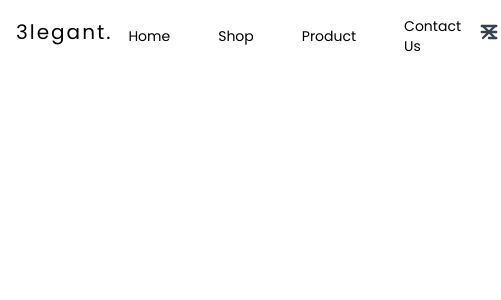
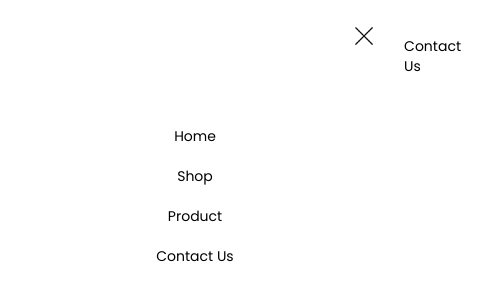
Before and after one commit to Shahwaiz24/React-Blog-Project, a React (Vite) app: page / in a window 390 px wide. Both pictures are taken after a click on the button 362 px from the left and 14 px from the top of the page. Shown: the top 300 px of the page, 501 px wide, since content can reach past the window. Built offline with nearby package versions, Linux system fonts and the light colour scheme.

Commit message:
Navbar Completed just 1 or 2 things left

```diff
--- a/src/component/Header/header-component.jsx
+++ b/src/component/Header/header-component.jsx
@@ -1,24 +1,25 @@
 import React, { useState } from "react";
 import { Link, useLocation } from "react-router-dom";
-
-import { searchIcon, shoppingBag, userCircle } from './index';
+import { mobileIcon, closeIcon,searchIcon,userCircle,shoppingBag } from './index';  // Make sure your icons are correctly imported
 
 export default function HeaderComponent() {
     const [open, setOpen] = useState(false);
-    const location = useLocation(); // To get the current path
+    const location = useLocation();
 
-    // Function to check if the link is active
+    const [isMobile, setMobile] = useState(false);
+
     const isActive = (path) => {
         return location.pathname === path ? 'text-customNavGreen' : 'hover:text-customNavGreen';
     };
+    const isInMobile = () => {
+        setMobile(true)
+    }
 
     return (
         <div className="min-h-screen">
             <div className="antialiased bg-gray-100">
                 <div className="w-full text-gray-700 bg-white">
-                    {/* This flex container will keep the layout in row for all screen sizes */}
-                    <div className="flex justify-between items-center max-w-screen-xl px-4 mx-auto md:items-center md:justify-between md:flex-row md:px-6 lg:px-8">
-
+                    <div className={`flex justify-between items-center max-w-screen-xl px-4 mx-auto md:items-center md:justify-between md:flex-row md:px-6 lg:px-8 pt-5`}>
                         {/* Left section - 3legant text */}
                         <div className="flex items-center justify-start">
                             <Link to="/" className="text-xl font-poppins font-medium tracking-widest text-black rounded-lg focus:outline-none focus:shadow-outline">
@@ -46,25 +47,66 @@ export default function HeaderComponent() {
                         <div className="flex gap-2 items-center justify-end hidden md:flex">
                             <Link to="/">
                                 <img src={searchIcon} alt="Search Icon" className={`w-5 h-5 md:w-6 md:h-6`} />
-
-                            </Link >
+                            </Link>
                             <Link to="/">
                                 <img src={userCircle} alt="User Icon" className="w-5 h-5 md:w-6 md:h-6" />
                             </Link>
                             <Link to="/">
-                                <img src={shoppingBag} alt="Shopping Bag Icon" className="w-5 h-5 md:w-6 md:h-6" /></Link>
+                                <img src={shoppingBag} alt="Shopping Bag Icon" className="w-5 h-5 md:w-6 md:h-6" />
+                            </Link>
                         </div>
 
                         {/* Mobile menu button */}
-                        <button className="rounded-lg md:hidden focus:outline-none focus:shadow-outline" onClick={() => setOpen(!open)}>
-                            <svg fill="currentColor" viewBox="0 0 20 20" className="w-6 h-6">
-                                <path x-show="!open" fillRule="evenodd" d="M3 5a1 1 0 011-1h12a1 1 0 110 2H4a1 1 0 01-1-1zM3 10a1 1 0 011-1h12a1 1 0 110 2H4a1 1 0 01-1-1zM9 15a1 1 0 011-1h6a1 1 0 110 2h-6a1 1 0 01-1-1z" clipRule="evenodd"></path>
-                                <path x-show="open" fillRule="evenodd" d="M4.293 4.293a1 1 0 011.414 0L10 8.586l4.293-4.293a1 1 0 111.414 1.414L11.414 10l4.293 4.293a1 1 0 01-1.414 1.414L10 11.414l-4.293 4.293a1 1 0 01-1.414-1.414L8.586 10 4.293 5.707a1 1 0 010-1.414z" clipRule="evenodd"></path>
-                            </svg>
+                        <button
+                            className="rounded-lg md:hidden focus:outline-none focus:shadow-outline "
+                            onClick={() => setOpen(true)}
+                            // style={{ paddingTop: "10px"}}
+                        >
+                            {/* Display the mobile icon or close icon based on the 'open' state */}
+                            <img
+                                src={open ? closeIcon : mobileIcon}  // Dynamically change icon based on state
+                                alt="Menu Icon"
+                                className="w-6 h-6"
+                            />
                         </button>
                     </div>
                 </div>
             </div>
+
+            {/* Mobile menu content */}
+            {open && (
+                <div className="absolute top-0 left-0 w-full h-full bg-white p-4 md:hidden">
+                    <div className="flex justify-end">
+                        <button
+                            className="rounded-lg md:hidden focus:outline-none focus:shadow-outline"
+                            onClick={() => setOpen(false)}
+                            style={{ paddingTop: "10px" }}
+                        >
+                            {/* Display the mobile icon or close icon based on the 'open' state */}
+                            <img
+                                src={ closeIcon }  // Dynamically change icon based on state
+                                alt="Menu Icon"
+                                className="w-5 h-5"
+                            />
+                        </button>
+                    </div>
+
+                    <div className="flex flex-col items-center space-y-5 pt-20">
+                        <Link to="/" className={`text-sm font-poppins font-light text-black ${isActive('')}`}>
+                            Home
+                        </Link>
+                        <Link to="/" className={`text-sm font-poppins font-light text-black ${isActive('')}`}>
+                            Shop
+                        </Link>
+                        <Link to="/" className={`text-sm font-poppins font-light text-black ${isActive('')}`}>
+                            Product
+                        </Link>
+                        <Link to="/" className={`text-sm font-poppins font-light text-black ${isActive('')}`}>
+                            Contact Us
+                        </Link>
+                    </div>
+                </div>
+            )}
         </div>
     );
 }
```
Also changed, not shown: src/component/Header/index.js (+6 -1 lines), src/component/Header/nav-icons/close.png (added), src/component/Header/nav-icons/hamburger.png (added).
